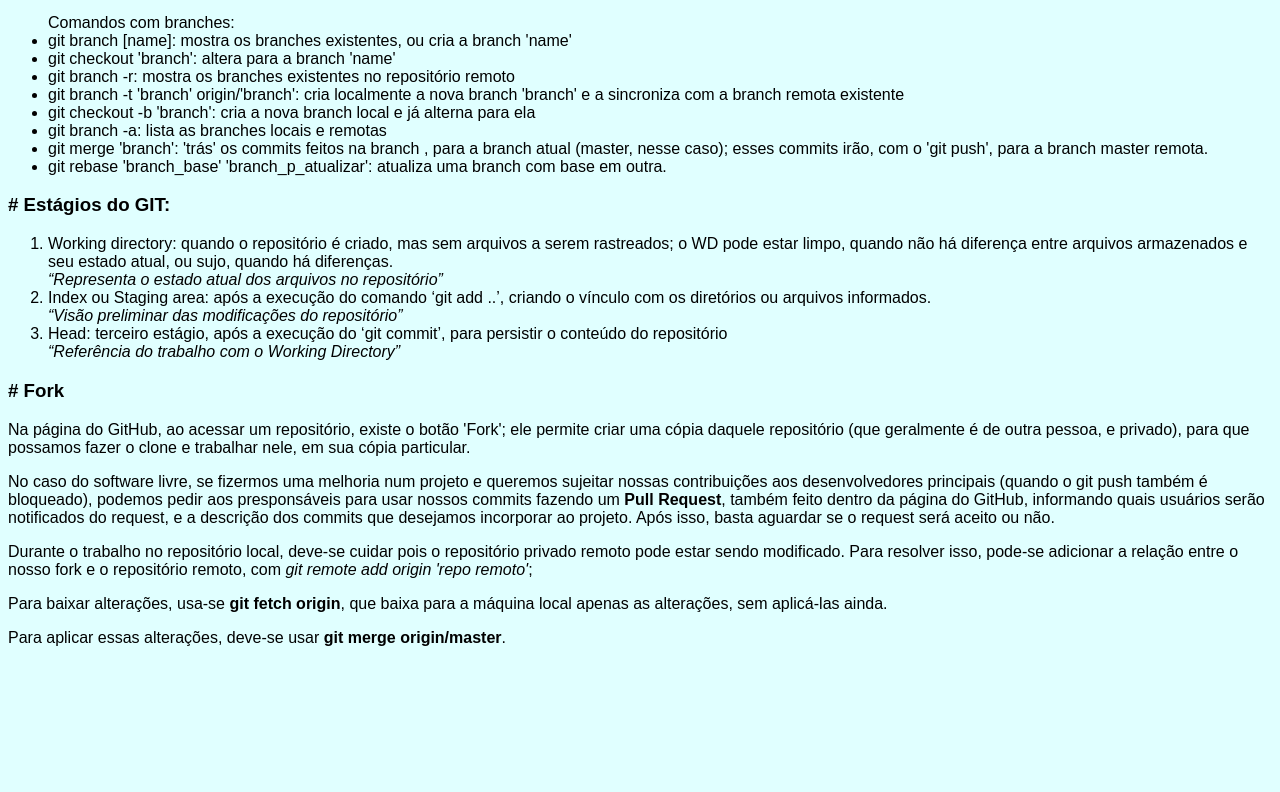
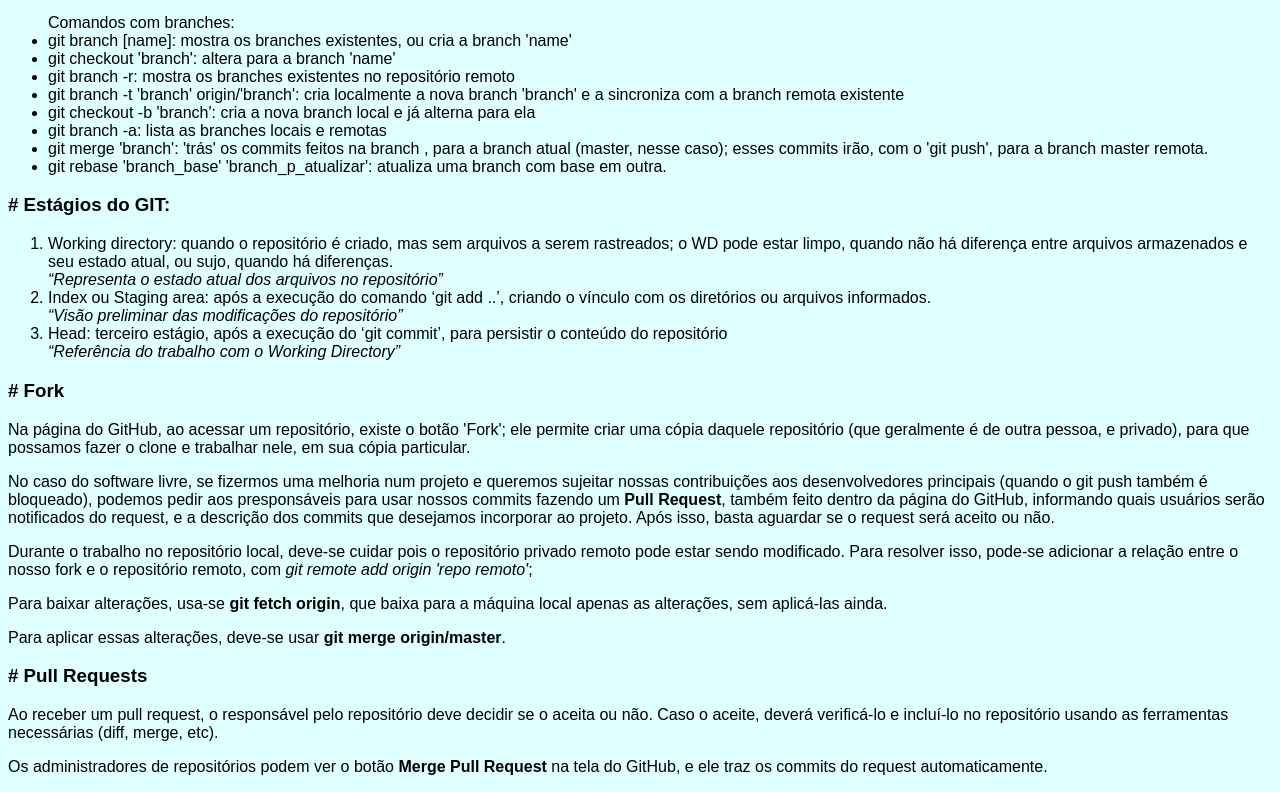
Before and after one commit to ernanikern/Curso_GIT, a plain HTML site: page index.html in a window 1280 px wide. Shown: the part 1654-2446 px from the top of the page. Before the commit the page ends 2317 px from the top, so only its background shows below. Drawn offline with Linux system fonts and the light colour scheme.

Commit message:
pull request merge

```diff
--- a/index.html
+++ b/index.html
@@ -119,4 +119,9 @@
 	<p>Durante o trabalho no repositório local, deve-se cuidar pois o repositório privado remoto pode estar sendo modificado. Para resolver isso, pode-se adicionar a relação entre o nosso fork e o repositório remoto, com <i>git remote add origin 'repo remoto'</i>;</p>
 	<p>Para baixar alterações, usa-se <b>git fetch origin</b>, que baixa para a máquina local apenas as alterações, sem aplicá-las ainda. </p>
 	<p>Para aplicar essas alterações, deve-se usar <b>git merge origin/master</b>.</p>
+
+	<h3># Pull Requests</h3>
+	<p>Ao receber um pull request, o responsável pelo repositório deve decidir se o aceita ou não. Caso o aceite, deverá verificá-lo e incluí-lo no repositório usando as ferramentas necessárias (diff, merge, etc). </p>
+	<p>Os administradores de repositórios podem ver o botão <b>Merge Pull Request</b> na tela do GitHub, e ele traz os commits do request automaticamente.</p>
+	</body>
 </html>
```
